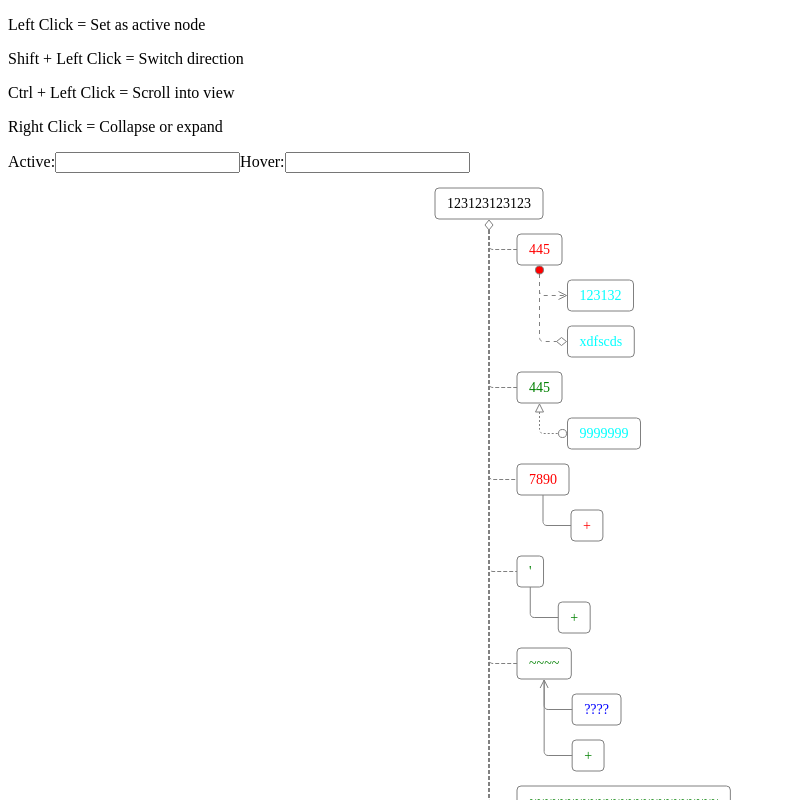
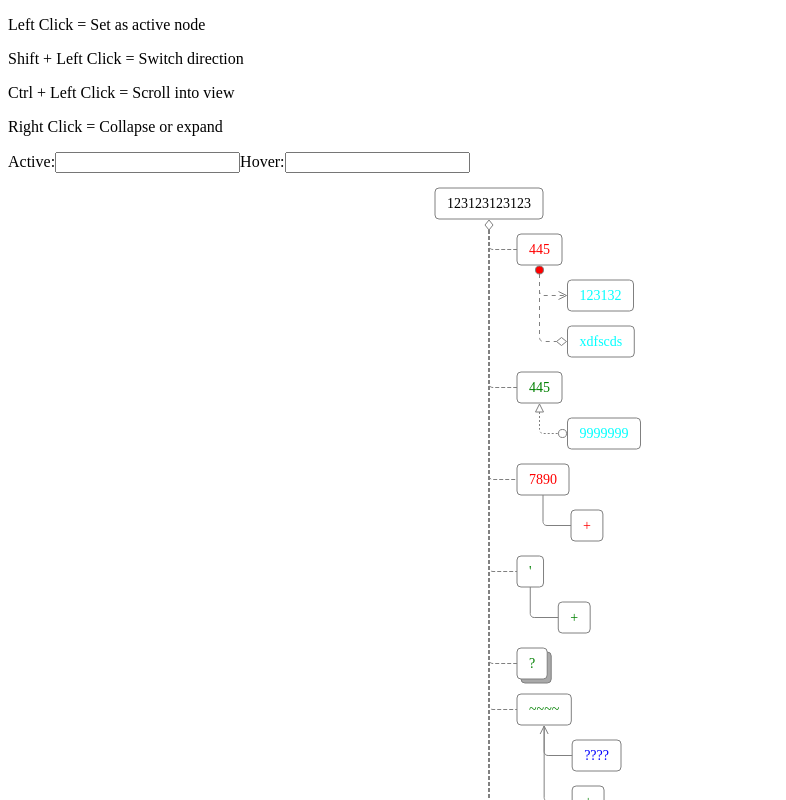
Before and after one commit to TheVeryDarkness/svg-tree-vue3, a Vue app: page / in a window 1280 px wide. Shown: the top 800 px of the page, without its empty margins (0-786 px from the left). Built offline with nearby package versions, Linux system fonts and the light colour scheme.

Commit message:
Allow lazy evaluation of node children

```diff
--- a/src/App.vue
+++ b/src/App.vue
@@ -10,7 +10,7 @@ type T = {
   outSelfShape?: Shape;
   outSelfFill?: string;
   dashArray?: string | number;
-  children: T[];
+  children: T[] | ((_: T) => T[]);
   inChildrenShape?: (Shape | undefined)[];
   extensible?: boolean;
 };
@@ -44,6 +44,7 @@ const data: T = {
     },
     { name: "7890", color: "red", children: [], extensible: true },
     { name: "'", color: "green", children: [], extensible: true },
+    { name: "?", color: "green", children: () => [{ name: new Date().toString(), color: "blue", children: [] }], extensible: true },
     { name: "~~~~", color: "green", outSelfShape: "arrow", children: [{ name: "????", color: "blue", children: [] }], extensible: true },
     { name: "~~~~~~~~~~~~~~~~~~~~~~~~~", color: "green", children: [{ name: "????????", color: "blue", children: [] }], extensible: true },
     {
--- a/src/components/TreeNode.vue
+++ b/src/components/TreeNode.vue
@@ -154,10 +154,20 @@ const name = ref<SVGTextElement>();
  * - If false, the node is displayed horizontally, And the children are arranged to the right of it.
  */
 const vertical = ref<boolean>(true);
-const collapsed = ref<boolean>(false);
+const collapsed = ref<boolean>(typeof props.node.children === "function");
 const active = ref<boolean>(false);
 const hover = ref<boolean>(false);
 const children = ref<{ size: TreeNodeSize }[]>([]);
+
+watch(
+  collapsed,
+  (newVal) => {
+    if (newVal && typeof props.node.children === "function") {
+      props.node.children = props.node.children(props.node);
+    }
+  },
+  { immediate: true },
+);
 
 const hasActive = ref(false);
 
--- a/src/components/types.ts
+++ b/src/components/types.ts
@@ -153,7 +153,7 @@ export type Data<Child extends Data<Child, Key>, Key extends string | number | s
   name: string;
   color?: string;
   backgroundColor?: string;
-  children: Child[];
+  children: Child[] | ((_: Data<Child, Key>) => Child[]);
   dashArray?: string | number;
   outSelfShape?: Shape;
   /**
```
